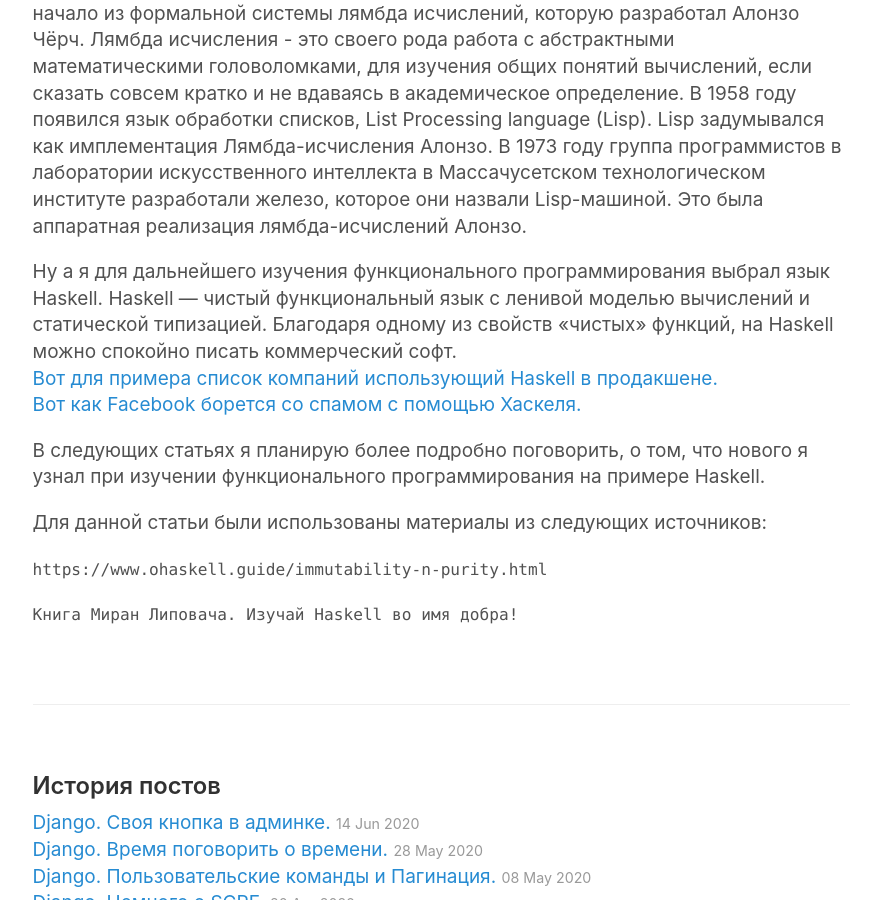
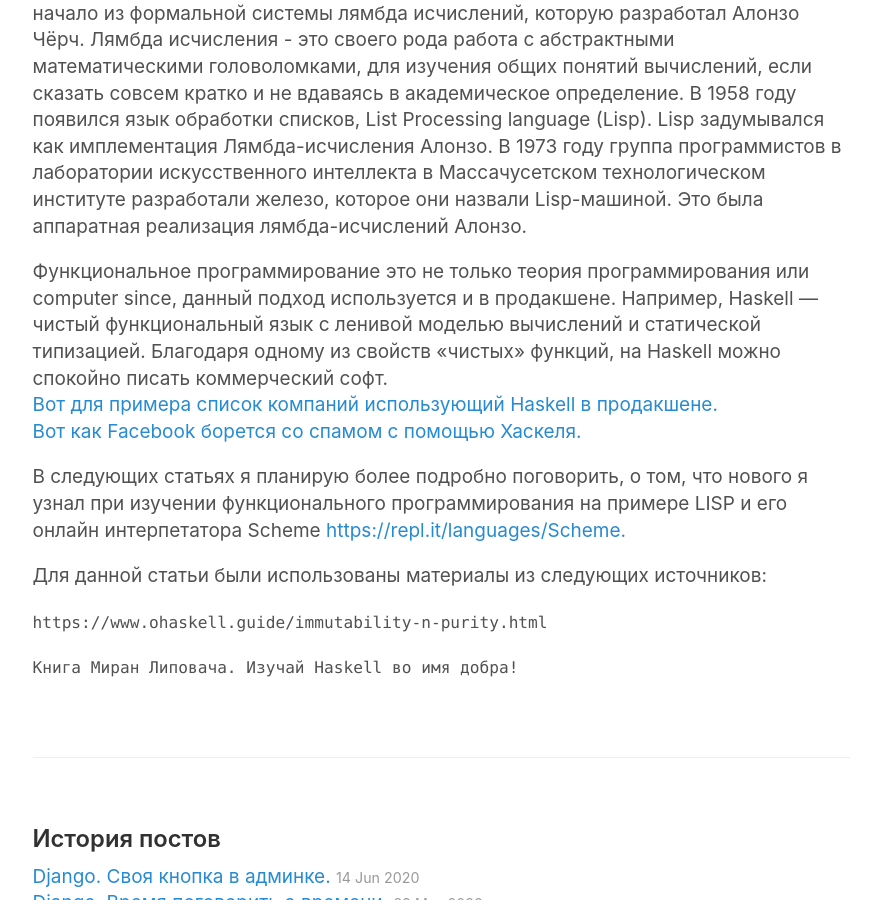
Before and after one commit to optima740/optima740.github.io, a Jekyll site: the page built from _posts/2020-07-04-Functional-programming.md, in a window 1280 px wide and 900 px high, scrolled down 2429 px. Shown: the whole window, without its empty margins (199-1071 px from the left). Built offline with Jekyll 4.4.1, drawn with Linux system fonts in a browser that asks for light colours.

Commit message:
functional_programing_mod

```diff
--- a/_posts/2020-07-04-Functional-programming.md
+++ b/_posts/2020-07-04-Functional-programming.md
@@ -16,12 +16,12 @@ title: Функциональное программирование. Друго
 
 Если немного окунуться в историю, то функциональное программирование берет начало из формальной системы лямбда исчислений, которую разработал Алонзо Чёрч. Лямбда исчисления - это своего рода работа с абстрактными математическими головоломками, для изучения общих понятий вычислений, если сказать совсем кратко и не вдаваясь в академическое определение. В 1958 году появился язык обработки списков, List Processing language (Lisp). Lisp задумывался как имплементация Лямбда-исчисления Алонзо. В 1973 году группа программистов в лаборатории искусственного интеллекта в Массачусетском технологическом институте разработали железо, которое они назвали Lisp-машиной. Это была аппаратная реализация лямбда-исчислений Алонзо.
 
-Ну а я для дальнейшего изучения функционального программирования выбрал язык Haskell.
-Haskell — чистый функциональный язык с ленивой моделью вычислений и статической типизацией. Благодаря одному из свойств «чистых» функций, на Haskell можно спокойно писать коммерческий софт.
+Функциональное программирование это не только теория программирования или computer since, данный подход используется и в продакшене.
+Например, Haskell — чистый функциональный язык с ленивой моделью вычислений и статической типизацией. Благодаря одному из свойств «чистых» функций, на Haskell можно спокойно писать коммерческий софт.
 [Вот для примера список компаний использующий Haskell в продакшене.](https://wiki.haskell.org/Haskell_in_industry)
 [Вот как Facebook борется со спамом с помощью Хаскеля.](https://code.facebook.com/posts/302060973291128/open-sourcing-haxl-a-library-for-haskell/)
 
-В следующих статьях я планирую более подробно поговорить, о том, что нового я узнал при изучении функционального программирования на примере Haskell.
+В следующих статьях я планирую более подробно поговорить, о том, что нового я узнал при изучении функционального программирования на примере LISP и его онлайн интерпетатора Scheme [https://repl.it/languages/Scheme.](https://repl.it/languages/Scheme)
 
 
 Для данной статьи были использованы материалы из следующих источников:
```
